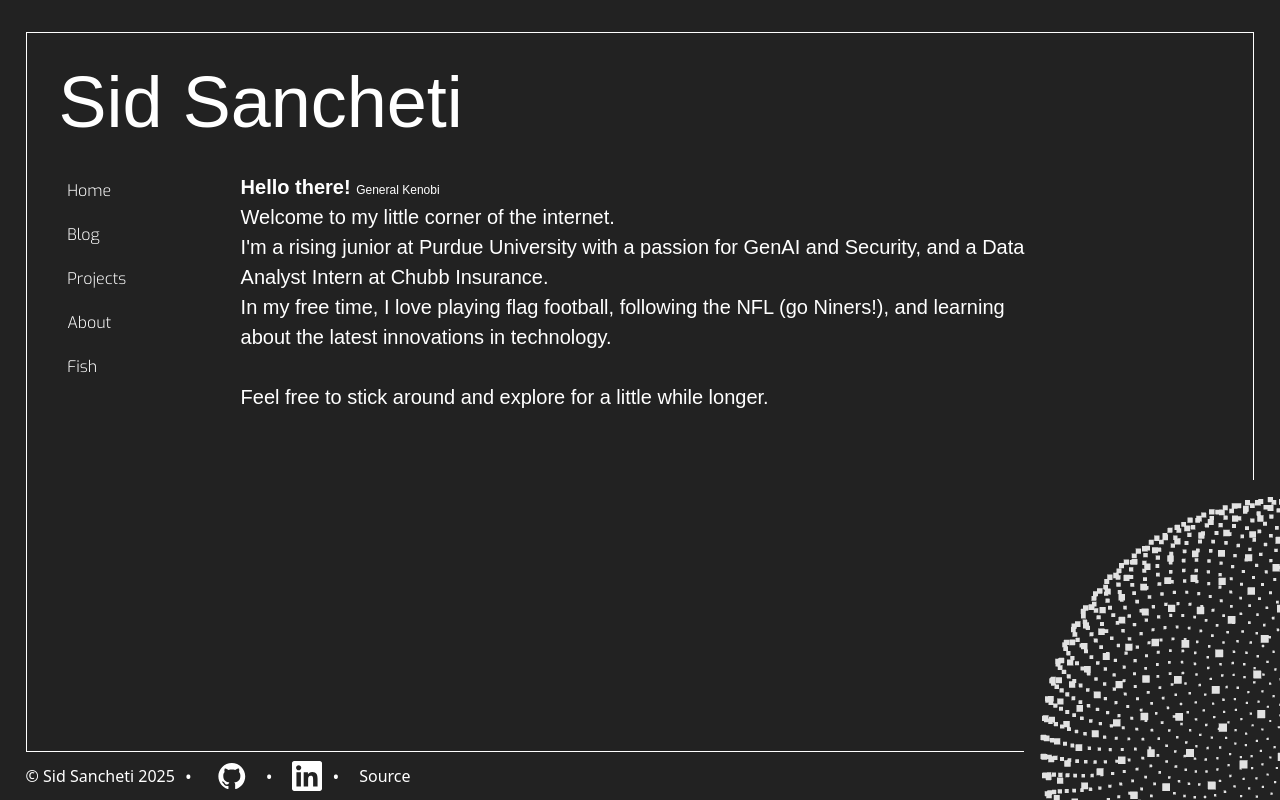
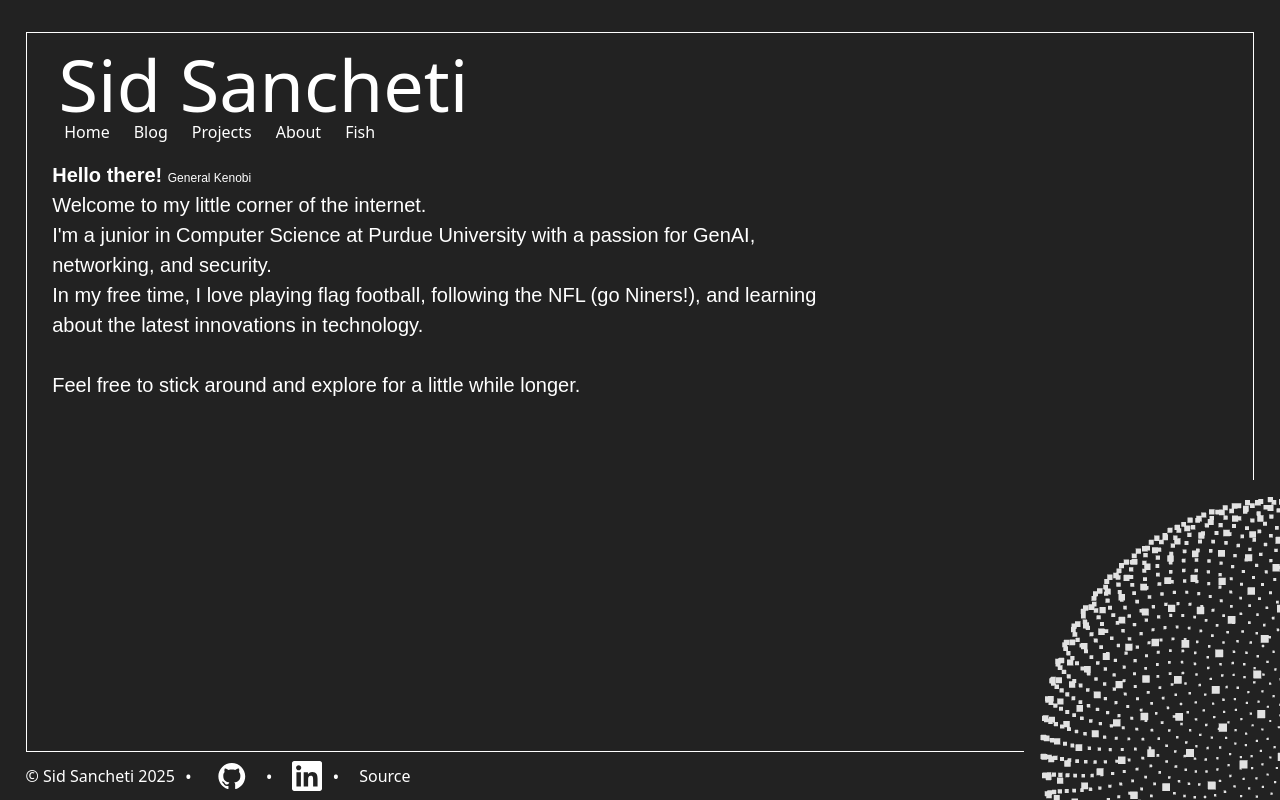
Before and after one commit to sid-sancheti/personal-website, a Next.js app: page / in a window 1280 px wide. Shown: the top 800 px of the page. Built offline with nearby package versions, Linux system fonts and the light colour scheme; a web font is replaced by a local one.

Commit message:
Sample message

```diff
--- a/app/components/Navigation.tsx
+++ b/app/components/Navigation.tsx
@@ -6,47 +6,61 @@
 import Link from "next/link";
 
 export default function Navigation() {
+  const navCSS = "text-white mx-3 hover:text-[#aaa]";
   return (
     <>
-      <nav className="flex relative m-[1vw]">
-        <ul className="list-none p-0 m-0 ml-[1vw] w-[150px] text-white font-[Exo]">
-          <Link
-            href="/"
-            className="block px-[15px] py-[10px] no-underline hover:text-[#aaa]"
-            prefetch={true}
-          >
-            Home
-          </Link>
-          <Link
-            href="/blog"
-            className="block px-[15px] py-[10px] no-underline hover:text-[#aaa]"
-            prefetch={true}
-          >
-            Blog
-          </Link>
-          <Link
-            href="/projects"
-            className="block px-[15px] py-[10px] no-underline hover:text-[#aaa]"
-            prefetch={true}
-          >
-            Projects
-          </Link>
-          <Link
-            href="/about"
-            className="block px-[15px] py-[10px] no-underline hover:text-[#aaa]"
-            prefetch={true}
-          >
-            About
-          </Link>
-          <Link
-            href="/fish"
-            className="block px-[15px] py-[10px] no-underline hover:text-[#aaa]"
-            prefetch={true}
-          >
-            Fish
-          </Link>
+      <nav className="ml-[2vw]">
+        <ul>
+          <Link href="/" prefetch={true} className={navCSS}>Home</Link>
+          <Link href='/blog' prefetch={true} className={navCSS}>Blog</Link>
+          <Link href='/projects' prefetch={true} className={navCSS}>Projects</Link>
+          <Link href='/about' prefetch={true} className={navCSS}>About</Link>
+          <Link href='/fish' prefetch={true} className={navCSS}>Fish</Link>
         </ul>
       </nav>
     </>
-  );
+  )
+  // return (
+  //   <>
+  //     <nav className="m-[1vw]">
+  //       <li className="p-0 m-0 ml-[1vw] w-[150px] text-white font-[Exo]">
+  //         <Link
+  //           href="/"
+  //           className="block px-[15px] py-[10px] no-underline hover:text-[#aaa]"
+  //           prefetch={true}
+  //         >
+  //           Home
+  //         </Link>
+  //         <Link
+  //           href="/blog"
+  //           className="block px-[15px] py-[10px] no-underline hover:text-[#aaa]"
+  //           prefetch={true}
+  //         >
+  //           Blog
+  //         </Link>
+  //         <Link
+  //           href="/projects"
+  //           className="block px-[15px] py-[10px] no-underline hover:text-[#aaa]"
+  //           prefetch={true}
+  //         >
+  //           Projects
+  //         </Link>
+  //         <Link
+  //           href="/about"
+  //           className="block px-[15px] py-[10px] no-underline hover:text-[#aaa]"
+  //           prefetch={true}
+  //         >
+  //           About
+  //         </Link>
+  //         <Link
+  //           href="/fish"
+  //           className="block px-[15px] py-[10px] no-underline hover:text-[#aaa]"
+  //           prefetch={true}
+  //         >
+  //           Fish
+  //         </Link>
+  //       </li>
+  //     </nav>
+  //   </>
+  // );
 }
--- a/app/global.css
+++ b/app/global.css
@@ -1,8 +1,4 @@
 @import 'tailwindcss';
-
-:root {
-    --pad: max(40px, 4vmin);
-}
 
 @font-face {
     font-family: 'Oxanium';
@@ -13,18 +9,6 @@
 @font-face {
     font-family: 'Exo';
     src: url('/fonts/Exo-Light.ttf') format('truetype');
-}
-
-h1 {
-    font-size: 4.5rem;
-    text-decoration: none;
-    color: white;
-    padding: 0px;
-    font-family: 'Oxanium', sans-serif;
-    font-weight: 300;
-    margin: 1.2%;
-    margin-left: 2.5vw;
-    margin-bottom: 0;
 }
 
 p {
--- a/app/layout.tsx
+++ b/app/layout.tsx
@@ -1,21 +1,18 @@
 // Base Layout with rectangle, header, footer, and sphere.
 "use client";
 import Head from "next/head";
-import Sphere from "@/components/Sphere";
 import Navigation from "@/components/Navigation";
 import Footer from "@/components/Footer";
+import Sphere from "@/components/Sphere";
 
-// import dynamic from "next/dynamic";
 
-import "./global.css";
-
+// Hello World!!!!!!
 
 export default function BaseLayout({
   children,
 }: {
   children: React.ReactNode;
 }) {
-
   return (
     <html lang="en" className="bg-[#222]">
       <Head>
@@ -35,15 +32,19 @@ export default function BaseLayout({
             id="rectangle"
             className="w-[96vw] h-[90vh] mx-auto border border-white"
           >
-              <h1>Sid Sancheti</h1>
+            <h1 className="text-7xl no-underline text-white p-0 font-oxanium font-light mt-[1.2%] mr-[1.2%] mb-0 ml-[2.5vw]">
+              Sid Sancheti
+            </h1>
+            <Navigation />
+
             <div className="flex flex-row w-full p-0 m-0">
-                <Navigation />
-                {/* Layout UI */}
-                {/* Place children where you want to render a page or nested layout */}
-                <main className="overflow-y-auto scrollbar-hidden relative w-[70vw] h-[60vh] mt-[2vh] z-2">{children}</main>
+              <main className="overflow-y-auto scrollbar-hidden relative w-[70vw] h-[60vh] mt-[2vh] z-2">
+                {children}
+              </main>
             </div>
-              <Sphere />
           </div>
+          <Sphere/>
+
           <Footer />
         </>
         {/* )} */}
--- a/app/lib/posts.ts
+++ b/app/lib/posts.ts
@@ -1,8 +1,6 @@
 import fs from "fs";
 import path from "path";
 import matter from "gray-matter";
-import { remark } from 'remark';
-import html from 'remark-html';
 
 // Define types for metadata and the full post object
 export type PostData = {
@@ -114,7 +112,9 @@ export async function getPostData(slug: string): Promise<Post | null> {
         return null;
     }
 
-    // Process markdown content to HTML
+    // Dynamically import remark and remark-html for ESM compatibility
+    const { remark } = await import('remark');
+    const { default: html } = await import('remark-html');
     const processedContent = await remark().use(html).process(content);
     const contentHtml = processedContent.toString();
 
--- a/app/page.tsx
+++ b/app/page.tsx
@@ -1,17 +1,19 @@
 // About me page. Content that describes men and my interests.
 // Centered
 // Arrow points to the sphere with a special font (My first WebGL project!!!)
+import Sphere from "@/components/Sphere";
 
 export default function Page() {
   return (
+    <div>
     <p className="m-0 w-200">
       <span className="font-bold">Hello there!</span>{" "}
       <span className="text-xs">General Kenobi</span>
       <br />
       Welcome to my little corner of the internet.
       <br />
-      I&apos;m a rising junior at Purdue University with a passion for GenAI and
-      Security, and a Data Analyst Intern at Chubb Insurance.
+      I&apos;m a junior in Computer Science at Purdue University with a passion for
+      GenAI, networking, and security.
       <br />
       In my free time, I love playing flag football, following the NFL (go
       Niners!), and learning about the latest innovations in technology.
@@ -19,5 +21,6 @@ export default function Page() {
       <br />
       Feel free to stick around and explore for a little while longer.
     </p>
+    </div>
   );
 }
--- a/tailwind.config.ts
+++ b/tailwind.config.ts
@@ -1,14 +1,18 @@
 /** @type {import('tailwindcss').Config} */
 module.exports = {
   content: [
-    "./pages/**/*.{js,ts,jsx,tsx}",
-    "./components/**/*.{js,ts,jsx,tsx}",
+    "./app/**/*.{js,ts,jsx,tsx}",
   ],
   theme: {
-    extend: {},
+    extend: {
+      fontFamily: {
+        oxanium: ["Oxanium", "sans-serif"],
+        exo: ["Exo", "sans-serif"],
+      }
+    },
   },
-  plugins: [
-    require("@tailwindcss/typography"),
-    require("tailwind-scrollbar-hide"),
-  ],
+  // plugins: [
+  //   require("@tailwindcss/typography"),
+  //   require("tailwind-scrollbar-hide"),
+  // ],
 };
--- a/tsconfig.json
+++ b/tsconfig.json
@@ -5,7 +5,7 @@
     "noEmit": false,
     "strict": true,
     "target": "es5",
-    "module": "esnext",
+    "module": "Node16",
     "jsx": "preserve",
     "lib": [
       "dom",
@@ -19,7 +19,7 @@
     "skipLibCheck": true,
     "incremental": true,
     "esModuleInterop": true,
-    "moduleResolution": "node",
+    "moduleResolution": "node16",
     "resolveJsonModule": true,
     "isolatedModules": true,
     "plugins": [
```
Also changed, not shown: app/robots.txt (added), 2 other files (tests, documents, lock files or other folders). Lines whose indentation alone changed are shown as unchanged.
